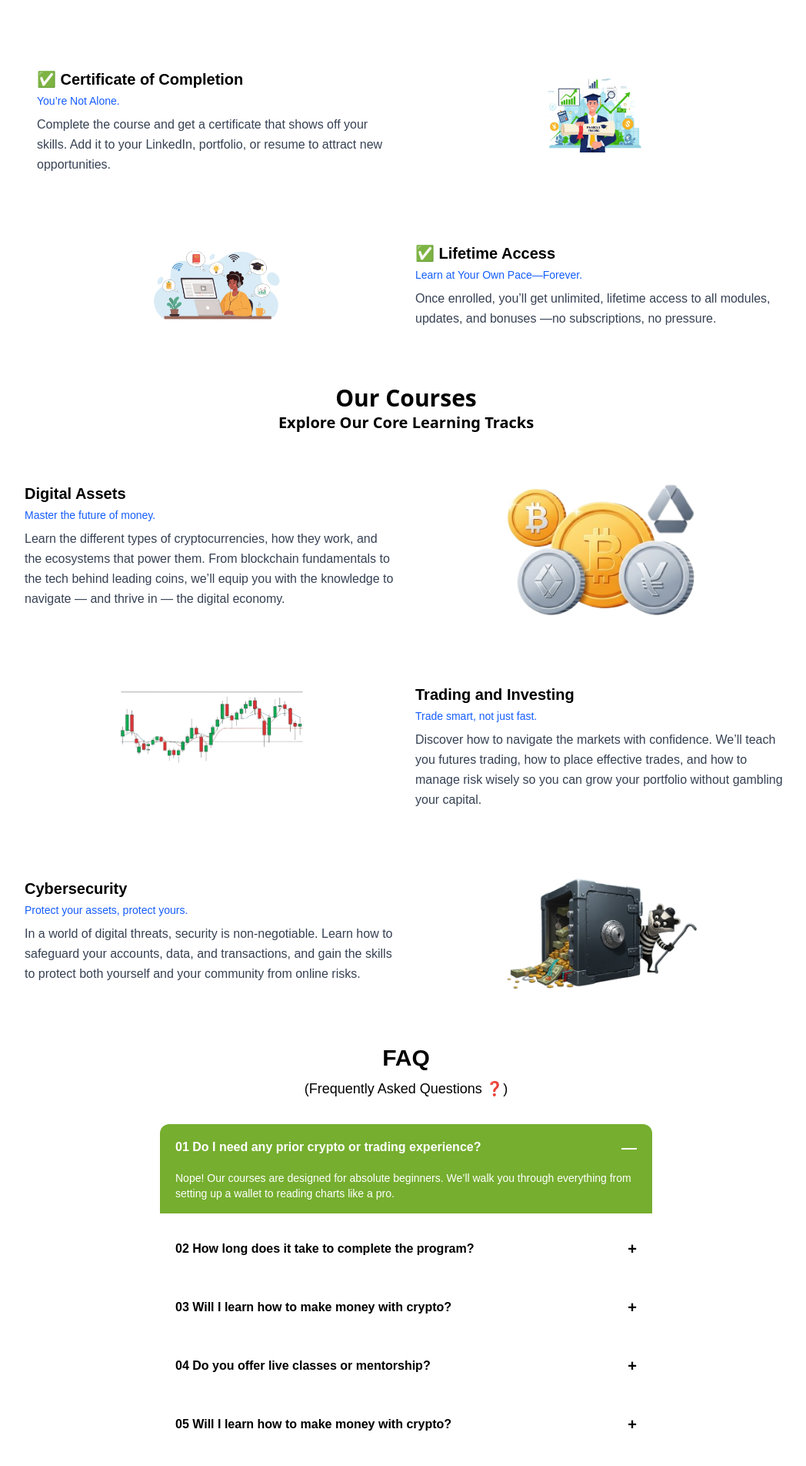
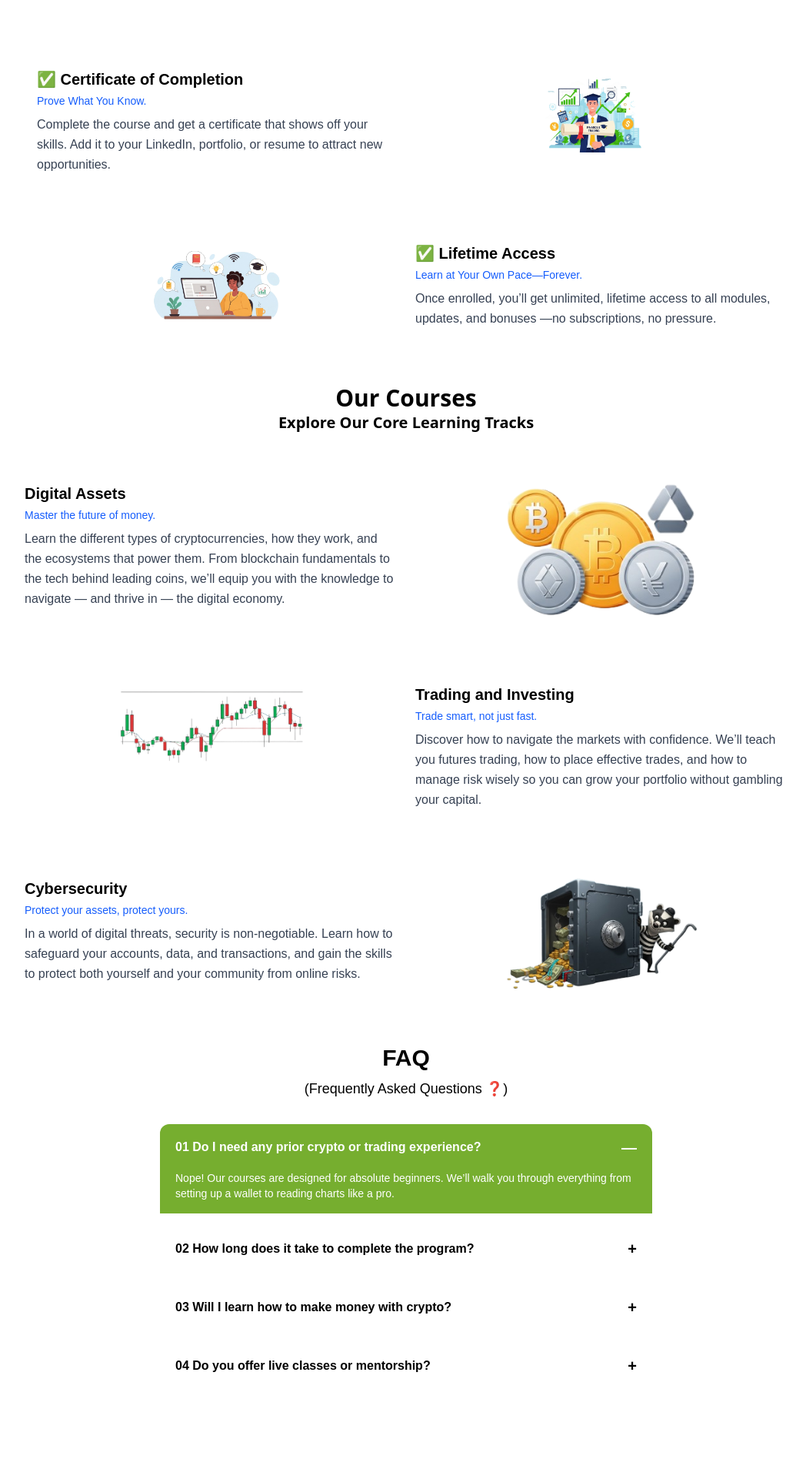
Before and after one commit to FavourWilson/tideacademy, a React (Vite) app: page / in a window 1280 px wide. Shown: the part 2142-4046 px from the top of the page at 77% size, without its empty margins (112-1160 px from the left). Built offline with nearby package versions, Linux system fonts and the light colour scheme.

Commit message:
made changes to joins data and faq data

```diff
--- a/src/libs/index.ts
+++ b/src/libs/index.ts
@@ -64,7 +64,7 @@ export const JOIN_US_DATA = [
         id: 5,
         img: Certpng,
         title: "✅ Certificate of Completion",
-        subheader: "You’re Not Alone.",
+        subheader: "Prove What You Know.",
         text: "Complete the course and get a certificate that shows off your skills. Add it to your LinkedIn, portfolio, or resume to attract new opportunities."
 
     },
@@ -149,12 +149,7 @@ export const FAQ_DATA = [
         answer:
             "We occasionally offer mentorship and live sessions. Join the waitlist to stay updated.",
     },
-    {
-        id: 5,
-        question: "Will I learn how to make money with crypto?",
-        answer:
-            "We get it. That's wahy we offer affordable pricing, flexible payment plans, and occasional scholarships.",
-    },
+
 ];
 
 export const TESTIMONIALS_DATA = [
```
